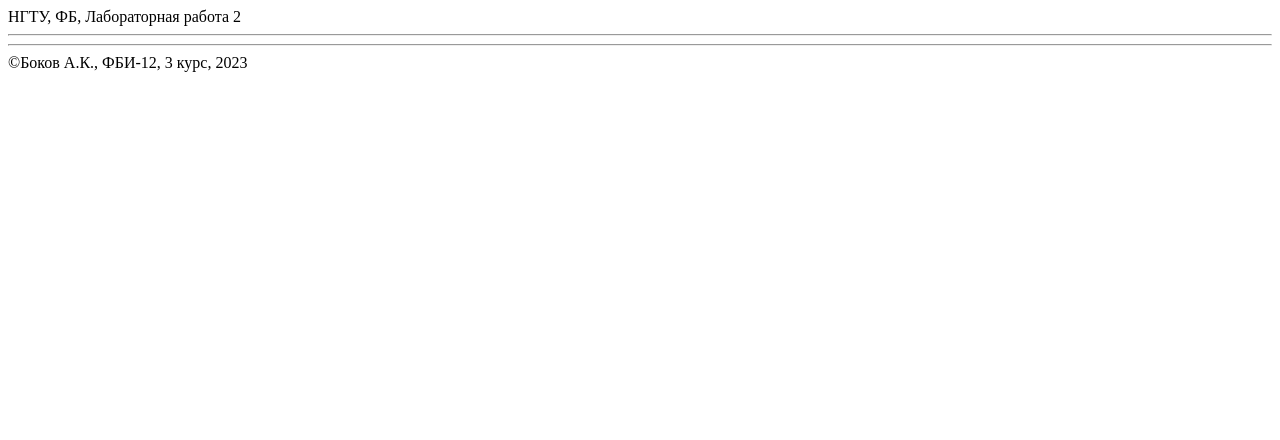
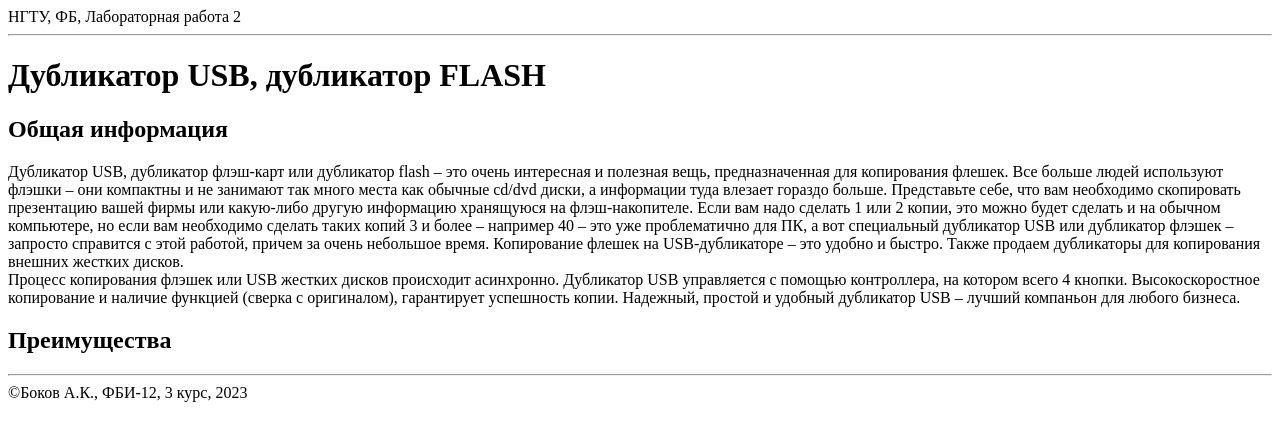
Before and after one commit to Tatoshechka322/web-programming-labs-1, a plain HTML site: page lab2.html in a window 1280 px wide. Drawn offline with Linux system fonts and the light colour scheme.

Commit message:
USB-Дубликатор

```diff
--- a/lab2.html
+++ b/lab2.html
@@ -10,6 +10,39 @@
         </header>
 
         <main>
+            <h1>Дубликатор USB, дубликатор FLASH</h1>
+
+            <h2>Общая информация</h2>
+
+            <div>
+                Дубликатор USB, дубликатор флэш-карт или дубликатор flash &ndash; это
+                очень интересная и полезная вещь, предназначенная для
+                копирования флешек. Все больше людей используют флэшки &ndash;
+                они компактны и не занимают так много места как обычные cd/dvd
+                диски, а информации туда влезает гораздо больше. Представьте
+                себе, что вам необходимо скопировать презентацию вашей
+                фирмы или какую-либо другую информацию хранящуюся на
+                флэш-накопителе. Если вам надо сделать 1 или 2 копии, это
+                можно будет сделать и на обычном компьютере, но если вам
+                необходимо сделать таких копий 3 и более &ndash; например 40 &ndash; это уже
+                проблематично для ПК, а вот специальный дубликатор USB или
+                дубликатор флэшек &ndash; запросто справится с этой работой, причем
+                за очень небольшое время. Копирование флешек на
+                USB-дубликаторе &ndash; это удобно и быстро. Также продаем
+                дубликаторы для копирования внешних жестких дисков.
+            </div>
+
+            <div>
+                Процесс копирования флэшек или USB жестких дисков
+                происходит асинхронно. Дубликатор USB управляется с помощью
+                контроллера, на котором всего 4 кнопки. Высокоскоростное
+                копирование и наличие функцией
+                (сверка с оригиналом),
+                гарантирует успешность копии. Надежный, простой и удобный
+                дубликатор USB &ndash; лучший компаньон для любого бизнеса.
+            </div>
+
+            <h2>Преимущества</h2>
 
         </main>
 
```
